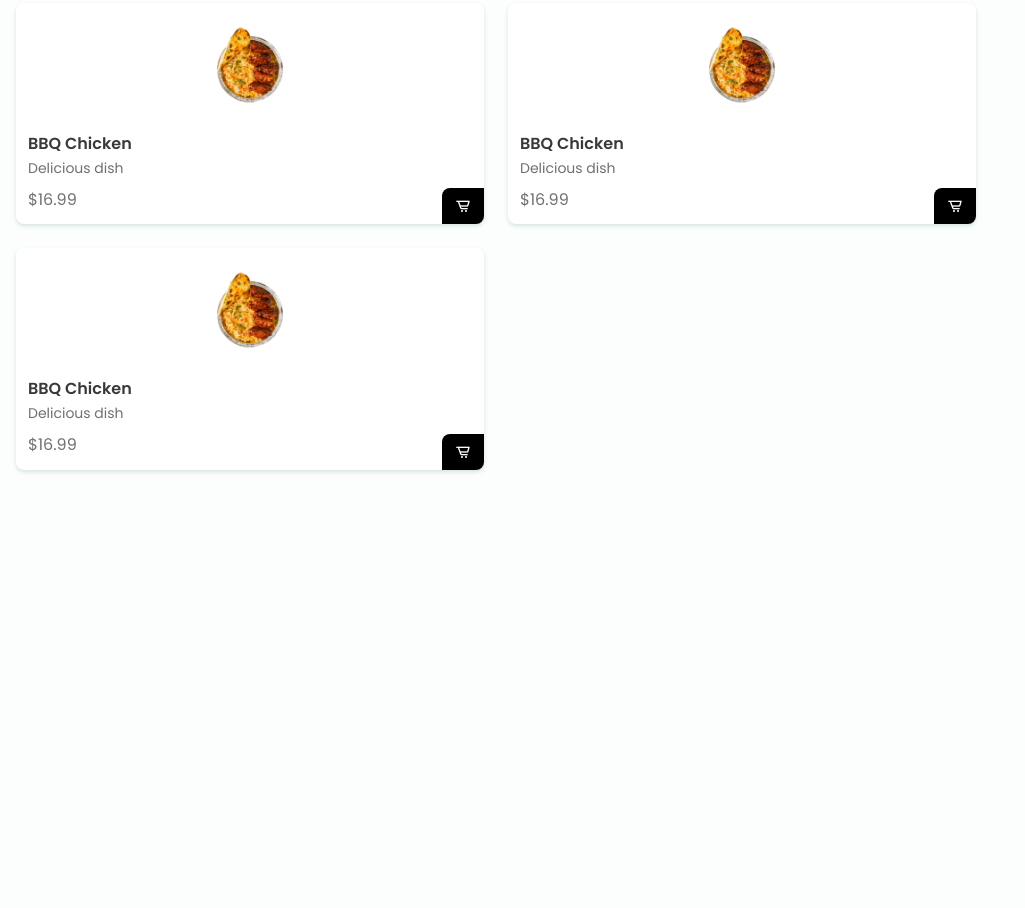
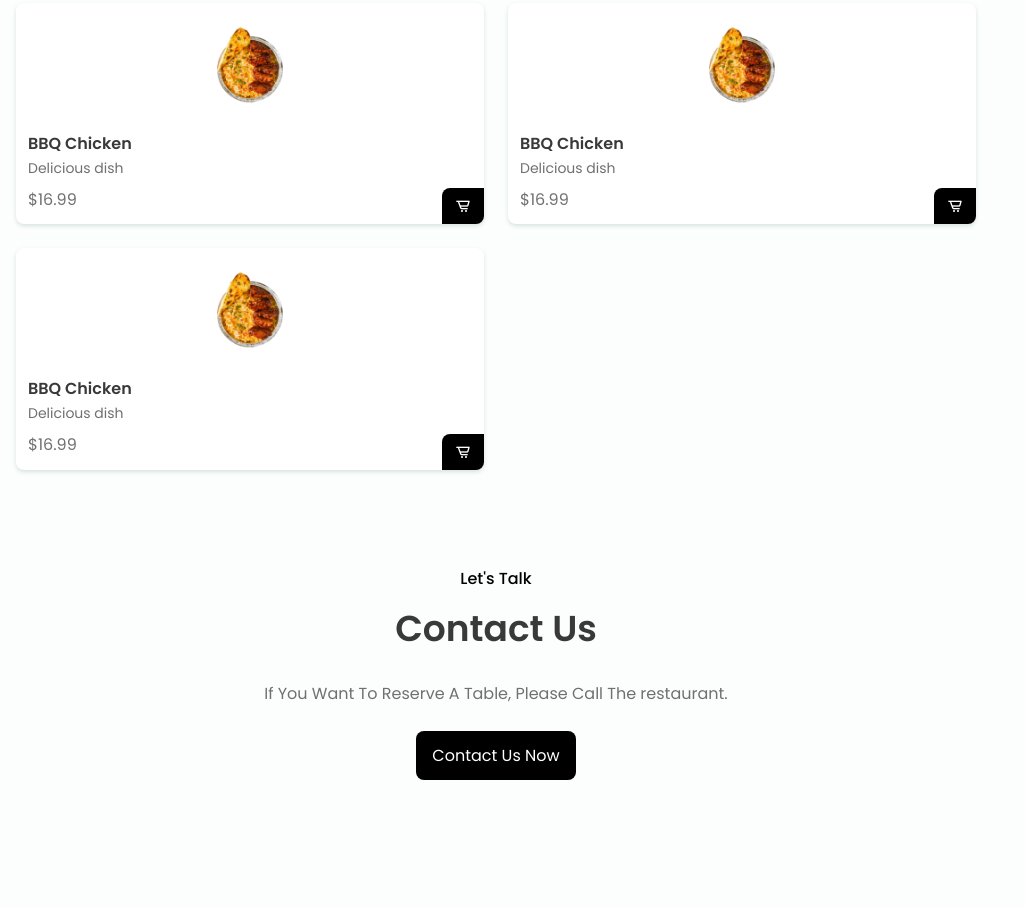
Before and after one commit to ahmedMoussa2020/pastable, a plain HTML site: page index.html in a window 1280 px wide. Shown: the part 2115-3023 px from the top of the page, without its empty margins (0-1025 px from the left). Before the commit the page ends 2809 px from the top, so only its background shows below. Drawn offline with nearby package versions, Linux system fonts and the light colour scheme.

Commit message:
contact us

```diff
--- a/index.html
+++ b/index.html
@@ -443,6 +443,16 @@
 
     <!-- CONTACT US -->
     <section class="services section bd-container" id="contact">
+      <div class="contact__container bd-grid">
+        <div class="contact__data">
+          <span class="section-subtitle">Let's Talk</span>
+          <h2 class="section-title">Contact Us</h2>
+          <p>If You Want To Reserve A Table, Please Call The restaurant.</p>
+        </div>
+          <div class="contact__button">
+            <a href="contact" class="button">Contact Us Now</a>
+          </div>
+      </div>
 
     </section>
 
--- a/pastable/css/styles.css
+++ b/pastable/css/styles.css
@@ -386,3 +386,13 @@ img{
   padding: .625rem .813rem;
   border-radius: .5rem 0 .5rem 0;
 }
+
+
+/*========== CONTACT ==========*/
+.contact__container{
+  text-align: center;
+}
+
+.contact__description{
+  margin-bottom: var(--mb-3);
+}
```
